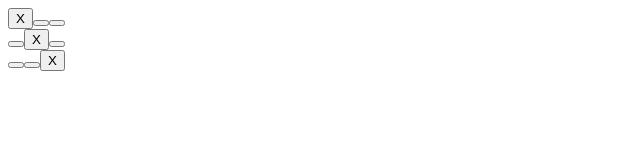
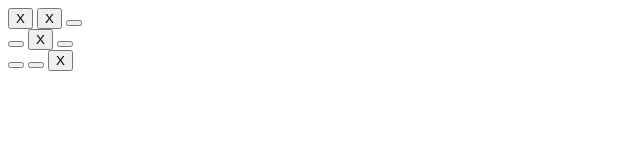
Before and after one commit to haydenbetts/mini-apps, a plain HTML site: page ttt/index.html in a window 1280 px wide. Both pictures are taken after a click on the button 40 px from the left and 23 px from the top of the page. Shown: the full height of the page, 0-640 px from the left. Drawn offline with Linux system fonts and the light colour scheme.

Commit message:
updating board to current player based on clicks

```diff
--- a/ttt/app.js
+++ b/ttt/app.js
@@ -5,19 +5,35 @@ class TTT {
       [" ", "X", " "],
       [" ", " ", "X"]
     ]
+
+    this.currentPlayer = "X";
+    this.handleClick = this.handleClick.bind(this);
+    this.updateBoard = this.updateBoard.bind(this);
+  }
+
+  updateBoard(player, row, cell) {
+    this.board[row][cell] = player;
+    this.drawBoard(this.board);
+  }
+
+  handleClick(node) {
+    let rowNum = node.target.id.split('-')[1];
+    let cellNum = node.target.id.split('-')[3];
+    console.log(rowNum, cellNum);
+    this.updateBoard(this.currentPlayer, rowNum, cellNum);
   }
 
   drawBoard(board) {
     board.forEach((row, i) => {
-      let rowNode = document.getElementById(`row-${i}`);
-
-      row.forEach((cell) => {
-        let buttonNode = document.createElement("button");
+      row.forEach((cell, j) => {
+        let buttonNode = document.getElementById(`row-${i}-cell-${j}`);
         buttonNode.innerText = cell;
-        rowNode.append(buttonNode);
+        buttonNode.addEventListener("click", this.handleClick)
       });
     });
   }
+
+
 }
 
 let Game = new TTT;
--- a/ttt/index.html
+++ b/ttt/index.html
@@ -10,9 +10,21 @@
 
 <body>
   <div id="board">
-    <div id="row-0"></div>
-    <div id="row-1"></div>
-    <div id="row-2"></div>
+    <div id="row-0">
+      <button id="row-0-cell-0"> </button>
+      <button id="row-0-cell-1"> </button>
+      <button id="row-0-cell-2"> </button>
+    </div>
+    <div id="row-1">
+      <button id="row-1-cell-0"> </button>
+      <button id="row-1-cell-1"> </button>
+      <button id="row-1-cell-2"> </button>
+    </div>
+    <div id="row-2">
+      <button id="row-2-cell-0"> </button>
+      <button id="row-2-cell-1"> </button>
+      <button id="row-2-cell-2"> </button>
+    </div>
   </div>
 </body>
 
```
